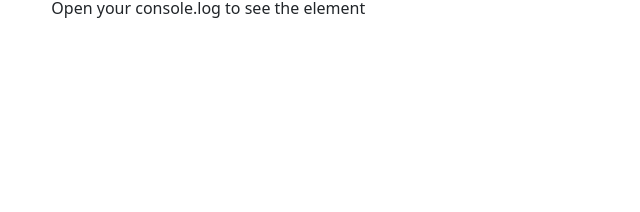
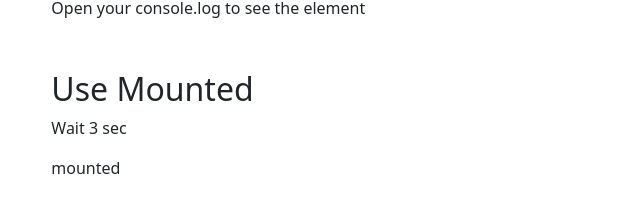
Before and after one commit to UlakhovichKate/vueUse, a Vue app: page /components in a window 1280 px wide. Shown: the part 1006-1218 px from the top of the page, without its empty margins (386-1026 px from the left). Before the commit the page ends 1076 px from the top, so only its background shows below. Built offline with nearby package versions, Linux system fonts and the light colour scheme.

Commit message:
UseMounted.vue

```diff
--- a/src/components/ListComponents.vue
+++ b/src/components/ListComponents.vue
@@ -4,6 +4,7 @@
   <create-template-promise/>
   <unref-element/>
   <use-current-element/>
+  <use-mounted/>
 </template>
 
 <script setup>
@@ -12,7 +13,7 @@ import CreateReusableTemplate from "../vueUseComponents/CreateReusableTemplate.v
 import CreateTemplatePromise from "../vueUseComponents/CreateTemplatePromise.vue";
 import UnrefElement from "../vueUseComponents/UnrefElement.vue";
 import UseCurrentElement from "../vueUseComponents/UseCurrentElement.vue";
-
+import UseMounted from "../vueUseComponents/UseMounted.vue";
 
 
 </script>
--- /dev/null
+++ b/src/vueUseComponents/UseMounted.vue
@@ -0,0 +1,18 @@
+<script setup lang="ts">
+import { useMounted } from '@vueuse/core'
+import { useTimeoutFn } from '@vueuse/core'
+import {ref} from "vue";
+
+const isMounted = ref(null);
+
+const { start, isPending } = useTimeoutFn(() => {
+  isMounted.value = useMounted()
+}, 3000);
+
+</script>
+
+<template>
+  <h2>Use Mounted</h2>
+  <p>Wait 3 sec</p>
+  <div>{{ isMounted ? 'mounted' : 'unmounted' }}</div>
+</template>
```
